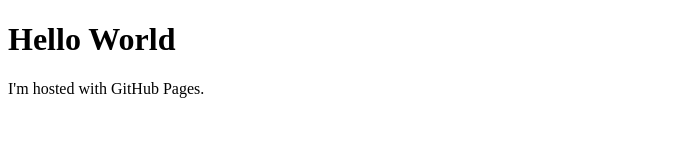
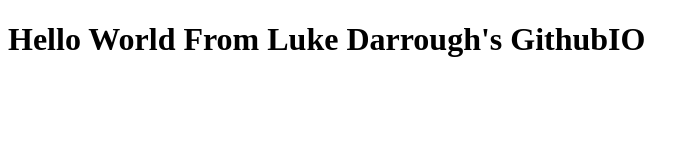
Before and after one commit to lukedarrough/lukedarrough.github.io, a plain HTML site: page index.html in a window 1280 px wide. Shown: the whole page, without its empty margins (0-699 px from the left). Drawn offline with Linux system fonts and the light colour scheme.

Commit message:
Changed index

```diff
--- a/index.html
+++ b/index.html
@@ -5,7 +5,6 @@
     </head>
 
     <body>
-        <h1>Hello World</h1>
-        <p>I'm hosted with GitHub Pages.</p>
+        <h1>Hello World From Luke Darrough's GithubIO</h1>
     </body>
 </html>
```
